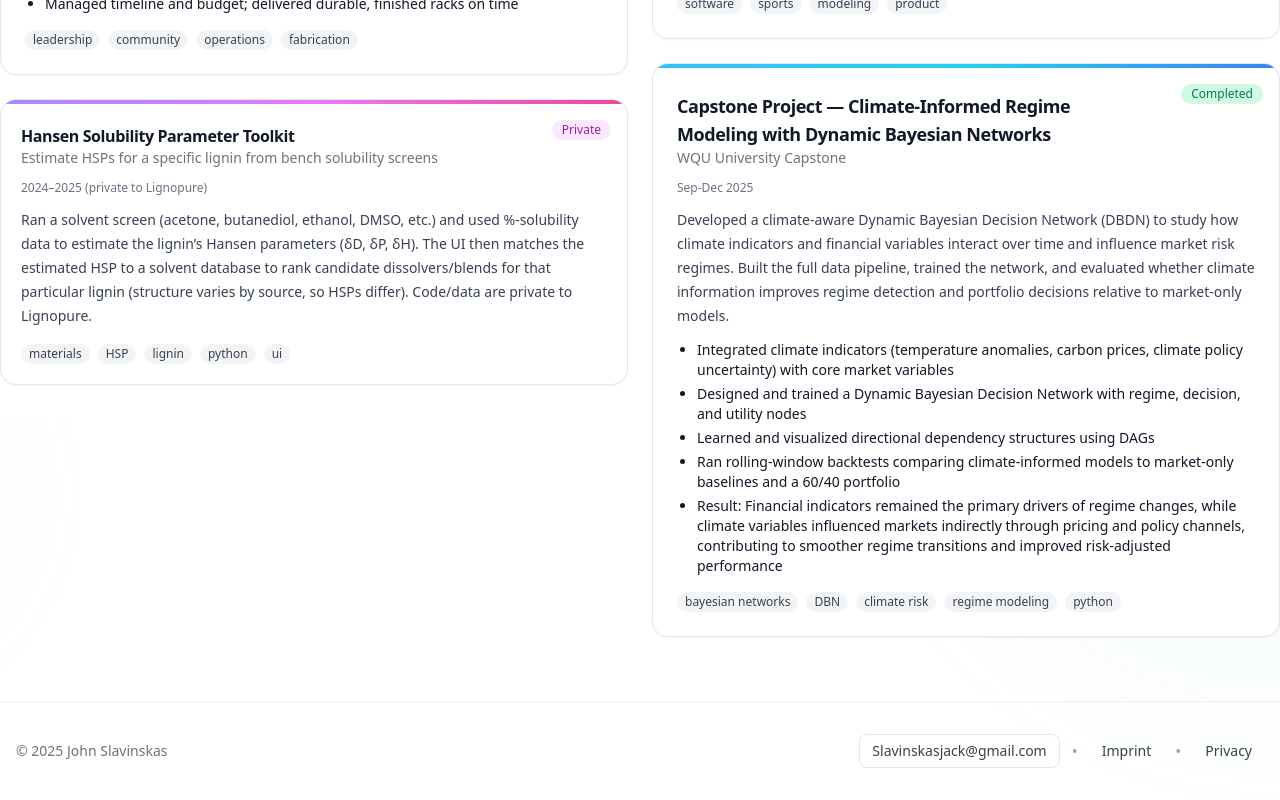
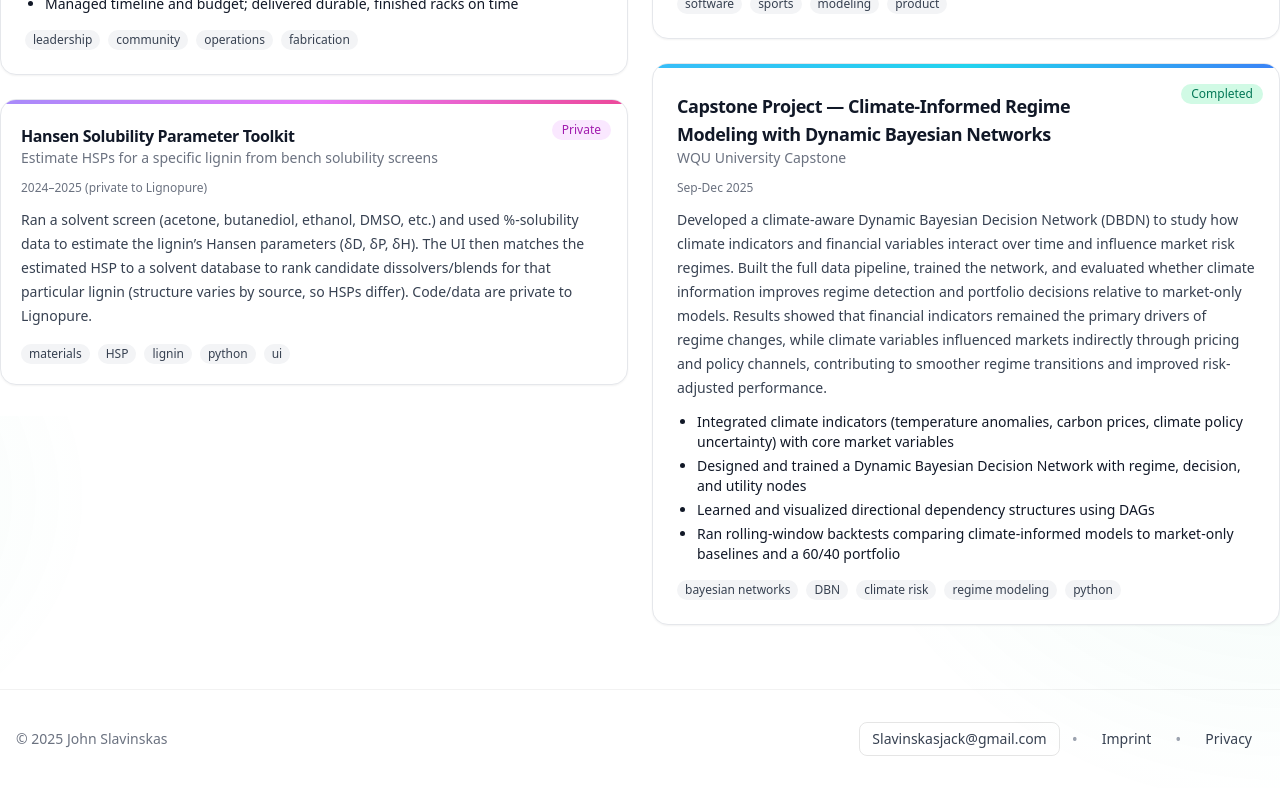
Before and after one commit to Tridude5/JohnSlavinskas, a Next.js app: page /projects in a window 1280 px wide. Shown: the part 384-1184 px from the top of the page. Built offline with nearby package versions, Linux system fonts and the light colour scheme; no server answers.

Commit message:
Enhance project summary with detailed results
Expanded project summary to include results and insights gained from the study.

```diff
--- a/app/projects/ProjectsClient.tsx
+++ b/app/projects/ProjectsClient.tsx
@@ -69,13 +69,12 @@ const projects: Project[] = [
     status: "Completed",
     period: "Sep-Dec 2025",
     summary:
-      "Developed a climate-aware Dynamic Bayesian Decision Network (DBDN) to study how climate indicators and financial variables interact over time and influence market risk regimes. Built the full data pipeline, trained the network, and evaluated whether climate information improves regime detection and portfolio decisions relative to market-only models.",
+      "Developed a climate-aware Dynamic Bayesian Decision Network (DBDN) to study how climate indicators and financial variables interact over time and influence market risk regimes. Built the full data pipeline, trained the network, and evaluated whether climate information improves regime detection and portfolio decisions relative to market-only models. Results showed that financial indicators remained the primary drivers of regime changes, while climate variables influenced markets indirectly through pricing and policy channels, contributing to smoother regime transitions and improved risk-adjusted performance.",
     bullets: [
       "Integrated climate indicators (temperature anomalies, carbon prices, climate policy uncertainty) with core market variables",
       "Designed and trained a Dynamic Bayesian Decision Network with regime, decision, and utility nodes",
       "Learned and visualized directional dependency structures using DAGs",
       "Ran rolling-window backtests comparing climate-informed models to market-only baselines and a 60/40 portfolio",
-      "Result: Financial indicators remained the primary drivers of regime changes, while climate variables influenced markets indirectly through pricing and policy channels, contributing to smoother regime transitions and improved risk-adjusted performance",
     ],
     tags: ["bayesian networks", "DBN", "climate risk", "regime modeling", "python"],
   },
```
